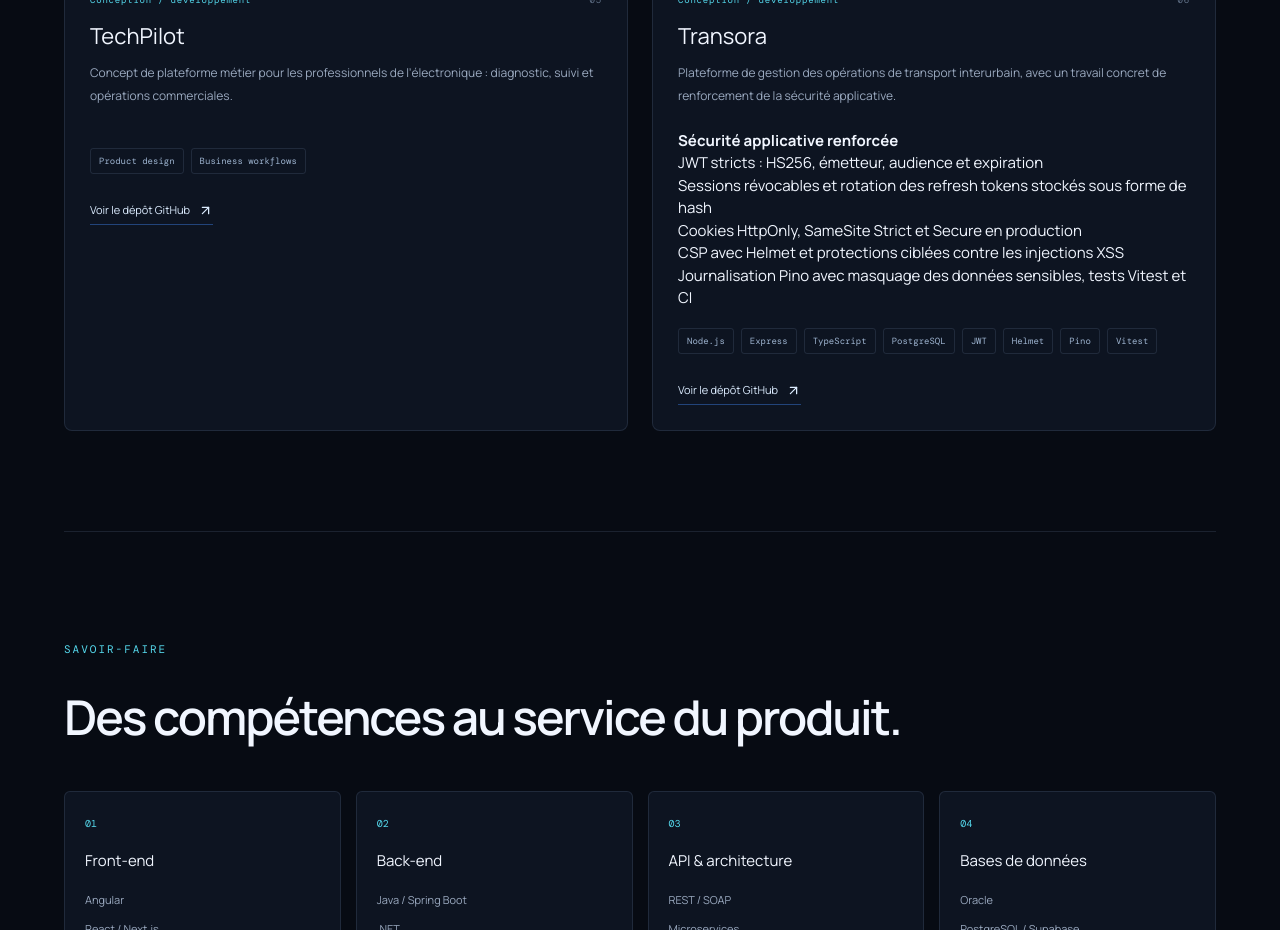
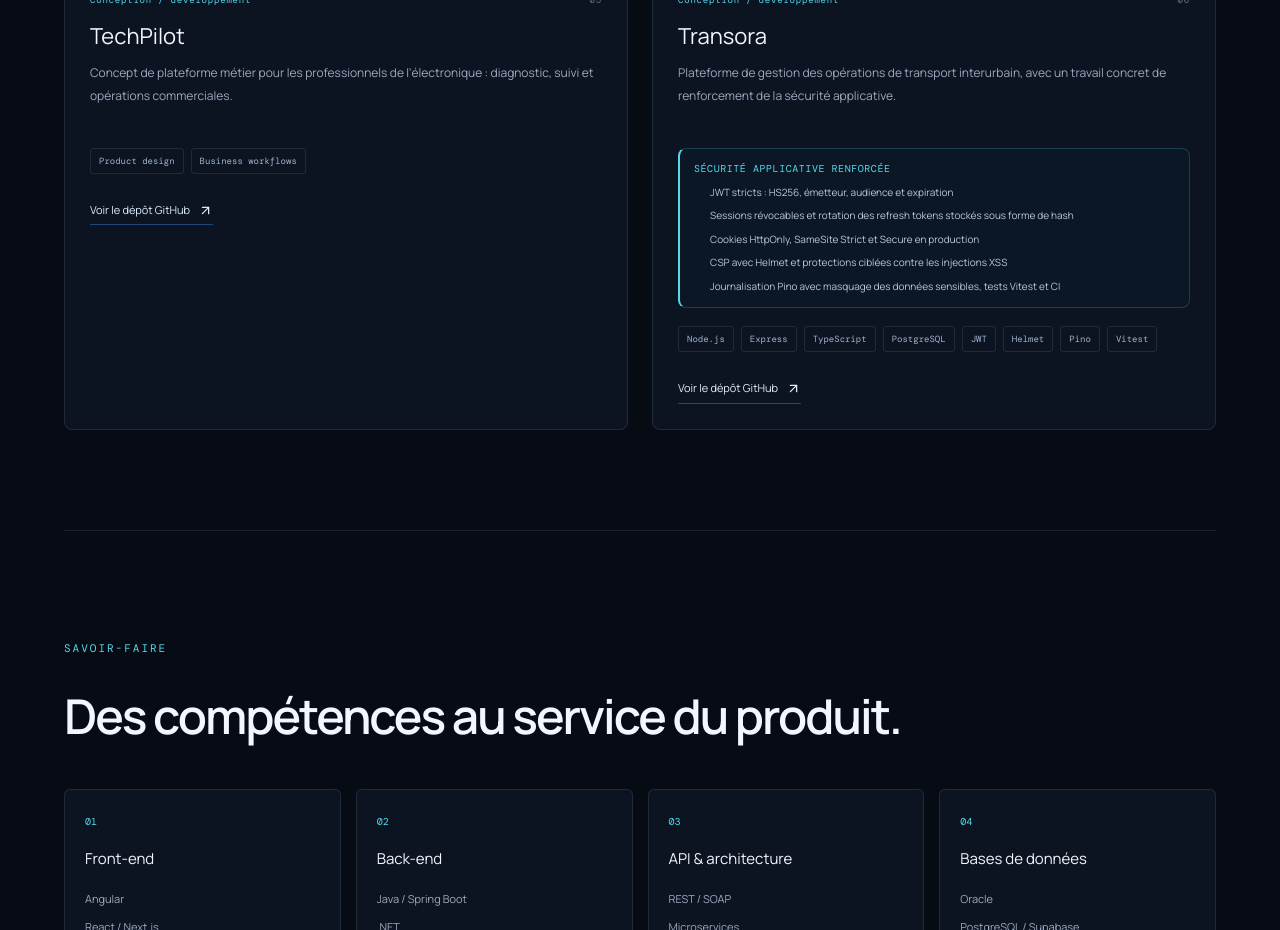
Before and after one commit to refontiq-dotcom/samuel-dukoua-portfolio, a Next.js app: page / in a window 1280 px wide. Shown: the part 2960-3890 px from the top of the page. Built offline with nearby package versions, Linux system fonts and the light colour scheme.

Commit message:
style(portfolio): format Transora security highlights

```diff
--- a/app/globals.css
+++ b/app/globals.css
@@ -60,3 +60,10 @@
  .portrait-caption{left:-2%;bottom:0;padding:10px 11px}
 }
 @media(prefers-reduced-motion:reduce){.tech-float,.portrait-halo-one,.portrait-halo-two{animation:none!important}}
+
+
+/* Transora security case study */
+.project-security{margin:18px 0 16px;padding:13px 14px;border:1px solid rgba(85,217,237,.2);border-left:2px solid var(--cyan);border-radius:8px;background:rgba(13,27,43,.62)}
+.project-security strong{display:block;margin-bottom:9px;color:var(--cyan);font:10px var(--mono);letter-spacing:.55px;text-transform:uppercase}
+.project-security ul{display:grid;gap:7px;margin:0;padding-left:16px}
+.project-security li{color:#b9c8dc;font-size:10px;line-height:1.65}
```
